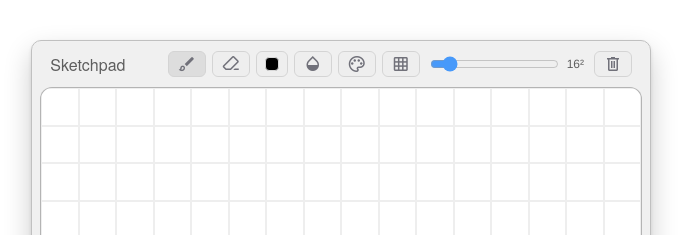
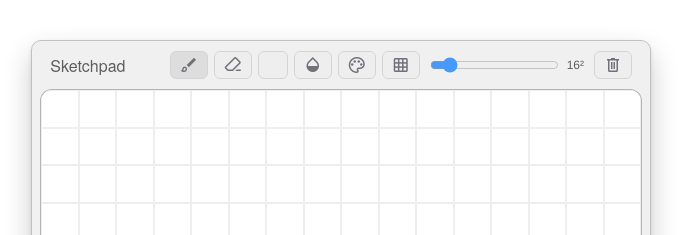
Before and after one commit to adrxan/etch-a-sketch, a plain HTML site: page index.html in a window 1280 px wide. Shown: the top 235 px of the page, 299-980 px from the left. Drawn offline with nearby package versions, Linux system fonts and the light colour scheme.

Commit message:
style color input

```diff
--- a/styles.css
+++ b/styles.css
@@ -119,8 +119,6 @@ span.size-20 {
 #color-box {
   width: 12px;
   height: 12px;
-  border: 1px solid rgb(215, 215, 215);
-  background-color: black;
   border-radius: 4px;
 }
 
@@ -129,3 +127,14 @@ span.size-20 {
   color: azure;
   border: 1px solid rgb(115, 63, 63);
 }
+
+#color-button {
+  display: flex;
+  width: 30px;
+  height: 28px;
+  padding: 2px 4px;
+  border: 1px solid rgb(212, 212, 212);
+  border-radius: 6px;
+  align-items: center;
+  background-color: var(--frame--color);
+}
```
